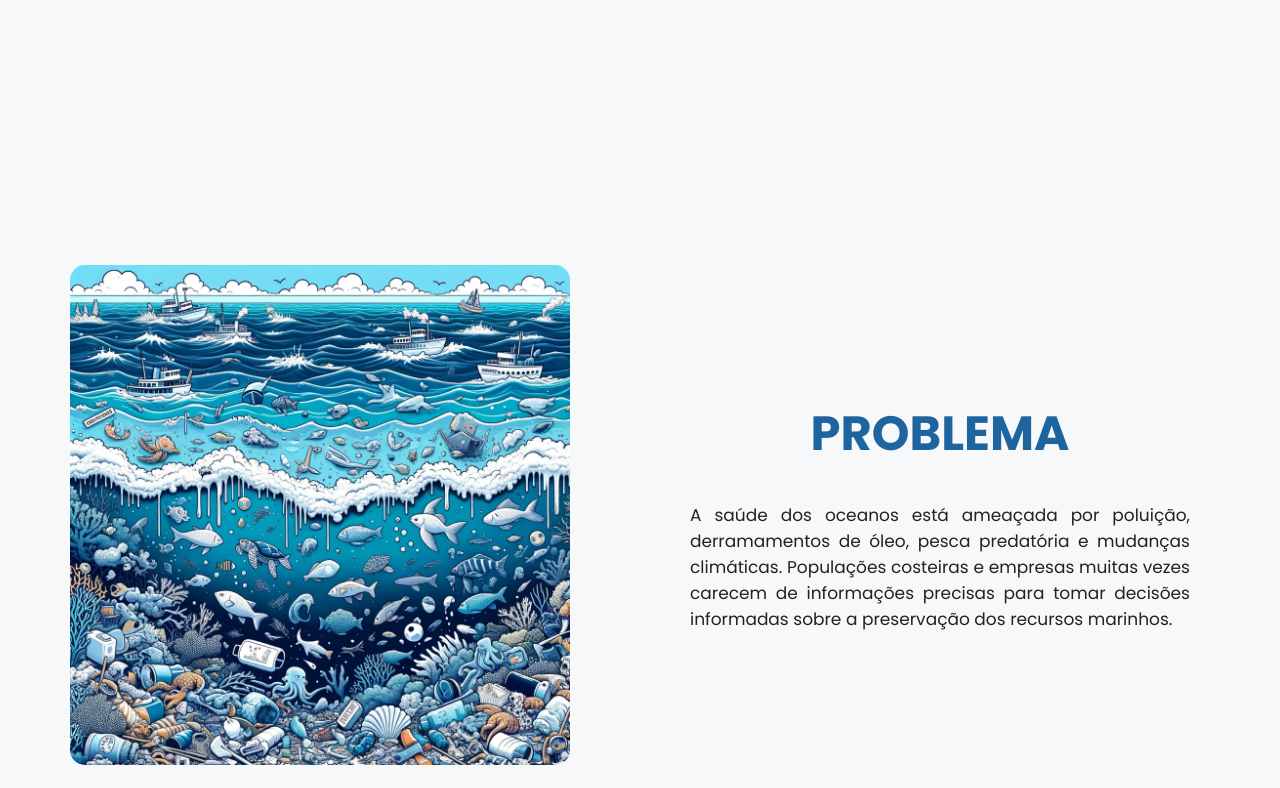
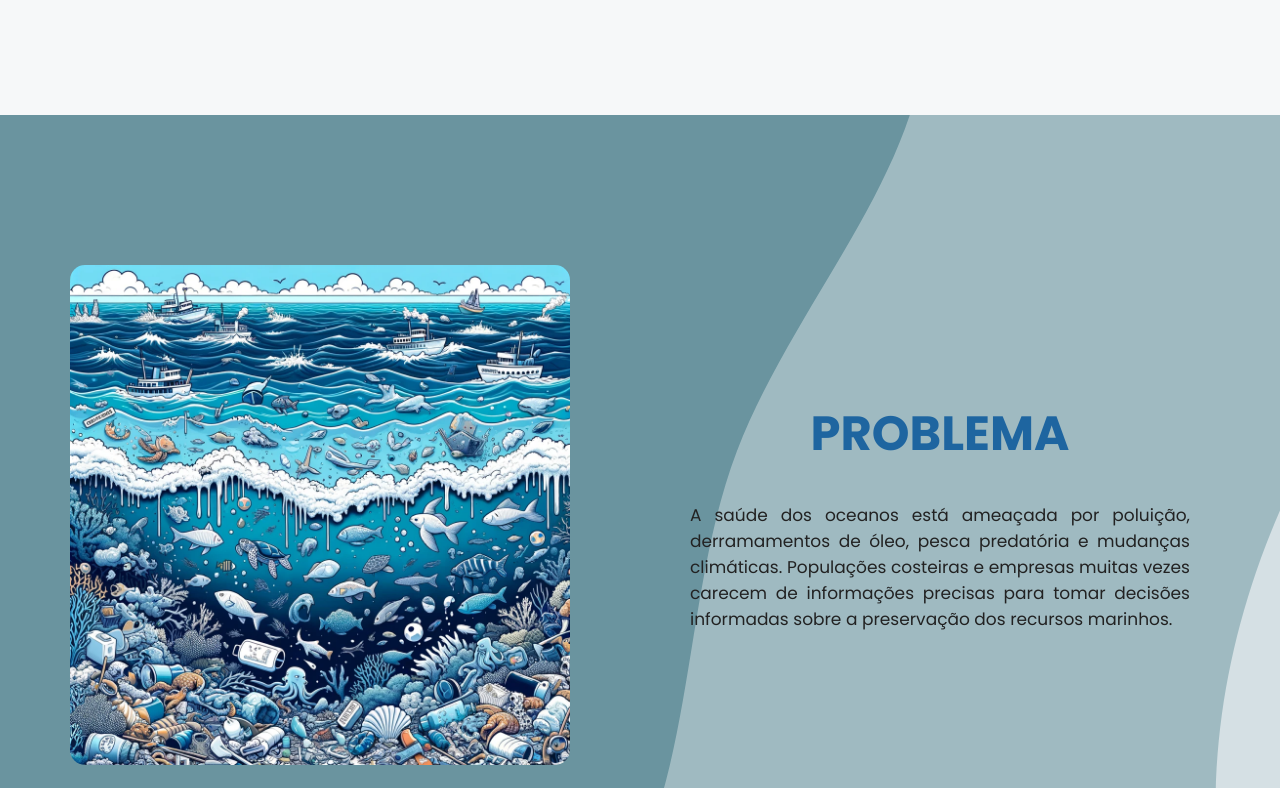
Before and after one commit to daisukki/global-solutions, a plain HTML site: page index.html in a window 1280 px wide. Shown: the part 685-1473 px from the top of the page. Drawn offline with Linux system fonts and the light colour scheme.

Commit message:
Update components.css

```diff
--- a/assets/css/components.css
+++ b/assets/css/components.css
@@ -5,7 +5,7 @@
 }
 
 .main-bg {
-    background-image: url(./assets/img/mainbg.svg);
+    background-image: url(../img/mainbg.svg);
     background-repeat: no-repeat;
     background-size: cover;
     min-height: 100vh;
```
